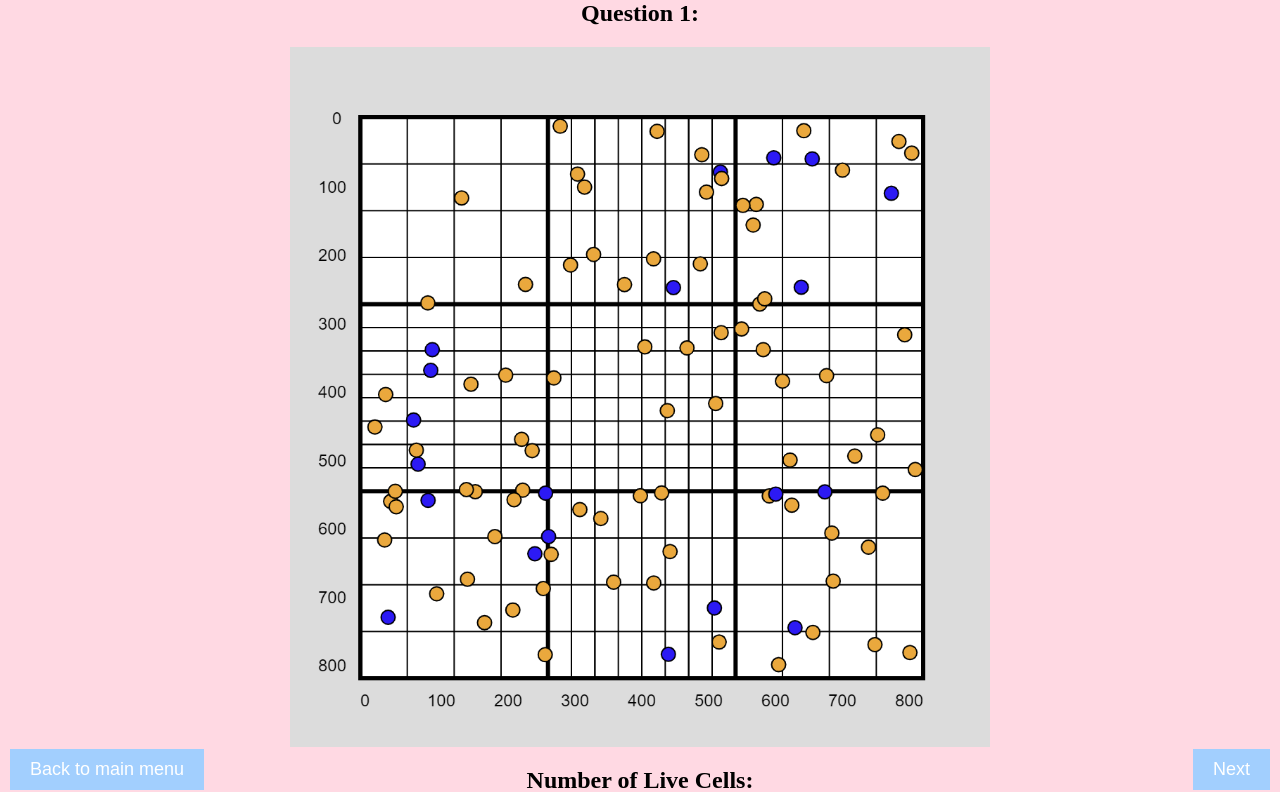
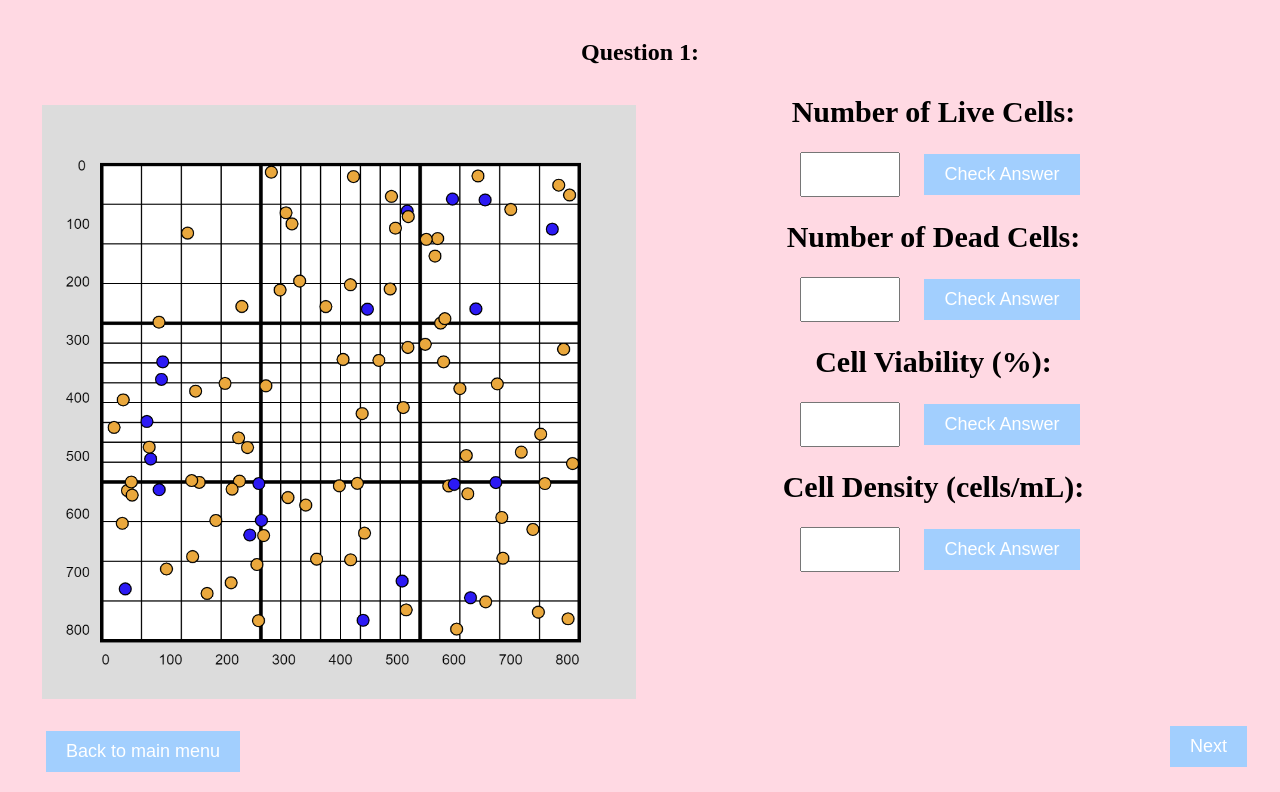
Before and after one commit to CountCells/PracticeCellCount, a plain HTML site: page cell_calculations.html in a window 1280 px wide. Shown: the top 792 px of the page. Drawn offline with Linux system fonts and the light colour scheme.

Commit message:
Modified layout of website.

```diff
--- a/cell_calculations.html
+++ b/cell_calculations.html
@@ -1,11 +1,13 @@
 <!DOCTYPE html>
 <html>
-<head>
-    <title>Calculations Practice</title>
-    <link rel="stylesheet" type="text/css" href="cell_styles.css">
-</head>
+    <head>
+        <title>Calculations Practice</title>
+        <link rel="stylesheet" type="text/css" href="cell_styles.css">
+    </head>
+
 <body>
     <h2 id="question-heading">Question 1</h2>
+    <div id="question-container">
     <img id="cellImage" alt="Cell Image">
     <p>Number of Live Cells: </p>
     <input type="number" id="calcLive">
@@ -19,6 +21,8 @@
     <p>Cell Density (cells/mL): </p>
     <input type="number" id="cellDensity">
     <button id="cellDensityCheck" onclick="calcDensity()">Check Answer</button>
+
+</div>
 
     <script>
         let currentQuestionNumber = 1;
@@ -51,7 +55,7 @@
             { image: 'images/image13.png', count: 13 },
             { image: 'images/image14.png', count: 14 },
             { image: 'images/image15.png', count: 15 },
-            // Add more image-count pairs as needed
+
     ];
 
     function updateQuestionHeading(){
@@ -142,8 +146,7 @@
 
         function nextScreen() {
             if (liveCellGuess && deadCellGuess && cellViabilityGuess && cellDensityGuess) {
-                currentAnswerIndex++; //check if all blanks are filled
-                //reset all inputs
+                currentAnswerIndex++;
                 liveCellGuess = false;
                 document.getElementById("calcLive").value = "";
                 deadCellGuess = false;
@@ -153,9 +156,7 @@
                 cellDensityGuess = false;
                 document.getElementById("cellDensity").value = "";
 
-        // Check if all questions are answered
             if (currentAnswerIndex === liveCells.length && currentAnswerIndex === deadCells.length) {
-            // Redirect to 'done.html' when all questions are answered
                 window.location.href = 'done.html';
             }
             else {
@@ -164,13 +165,13 @@
                 currentImageIndex++;
                 currentQuestionNumber++;
                 updateQuestionHeading();
-                displayCurrentCell(); // Update the image
+                displayCurrentCell();
             }
 
-        resetButton(liveCellsCheck); // Reset liveCellsCheck
-        resetButton(deadCellsCheck); // Reset deadCellsCheck
-        resetButton(cellViabilityCheck); // Reset cellViabilityCheck
-        resetButton(cellDensityCheck); // Reset cellDensityCheck
+        resetButton(liveCellsCheck);
+        resetButton(deadCellsCheck);
+        resetButton(cellViabilityCheck);
+        resetButton(cellDensityCheck);
         }
     }
 
@@ -178,7 +179,7 @@
     setTimeout(function () {
         button.style.backgroundColor = "#a2cffe";
         button.innerText = "Check Answer";
-    }, 50); // to adjust delay
+    }, 50);
     }
     </script>
         <div id="back-to-main-button-container">
--- a/cell_styles.css
+++ b/cell_styles.css
@@ -1,8 +1,7 @@
-/* Apply pink background color to body */
 
 * {
-    margin: 0;
-    padding: 0;
+    margin: 10px;
+    padding: 3px;
     box-sizing: border-box;
 }
 
@@ -13,9 +12,10 @@ body {
 
 /* Style <p> elements */
 p {
-    font-size: 24px;
+    font-size: 30px;
     font-weight: bold;
 }
+
 
 /* Style input field */
 input[type="number"] {
@@ -34,30 +34,41 @@ button {
     cursor: pointer;
 }
 
-/* Style container div */
-#cellContainer p {
-    text-align: center;
-    margin: 0; /* top margin*/
+/*#cellContainer p {
+    text-align: right;
+    margin: 0; /* top margin
+} */
+
+/*Align list of questions*/
+#questions-container {
+    text-align: right;
+    margin: 10px 20px;
 }
 
-/* Style the images */
-img#cellImage {
-    display: block; /* Make image a block element for centering */
-    margin: 20px auto;
-    max-width: 100%; /* Inages cannot exceed container */
-    height: auto; /* Maintain aspect ratio for images */
-    width: 700px;
-    max-height: 700px;
+/*Space between questions*/
+#questions-container p {
+    margin: 10px 0;
 }
 
+/*Styling the image*/
+img#cellImage {
+    float: left;
+    margin: 20px 0;
+    width: 50%;
+    max-width: 600px;
+    height: auto;
+    max-height: 600px;
+}
+
+/*style both buttons*/
 #back-to-main-button-container {
-    position: fixed; /* Position is fixed, stays in place when scrolled */
-    bottom: 10px; /* Control the vertical position */
-    left: 10px; /* Control the horizontal position */
+    position: fixed;
+    bottom: 5px;
+    left: 10px;
 }
 
 #next-button-container {
-    position: fixed; /*Position is fixed, stays in place when scrolled */
-    bottom: 10px; /* Control the vertical position */
-    right: 10px; /* Control the horizontal position */
+    position: fixed;
+    bottom: 10px;
+    right: 10px;
 }
--- a/mainpage_styles.css
+++ b/mainpage_styles.css
@@ -1,31 +1,31 @@
-/* Apply blue background color to the body*/
+
 body {
     background-color: #a2cffe;
-    text-align: center; /* Center-align text */
+    text-align: center;
     font-size: 24px;
 }
 
 /* Style the <h1> elements */
 h1 {
-    font-size: 36px; /*Heading font size*/
-    margin: 20px 0; /* Margin to top and bottom of headings */
-    text-align: center; /* Center-align text */
+    font-size: 36px;
+    margin: 20px 0;
+    text-align: center;
 }
 
 /* Style buttons */
 button {
     background-color: #ffd9e3;
-    color: #000; /* For text */
+    color: #000;
     padding: 15px 30px;
     font-size: 24px;
     border: none;
-    cursor: pointer; /* Change cursor when you hover */
-    margin: 10px; /*Margin around the buttons */
+    cursor: pointer;
+    margin: 10px;
 }
 
 /* Style hyperlink */
 p a {
-    text-decoration: none; /* Remove underline*/
-    color: #810c5e; /*Hyperlink colour*/
+    text-decoration: none;
+    color: #810c5e;
     font-size: 24px;
 }
```
Also changed, not shown: index.html (+13 -1 lines).
